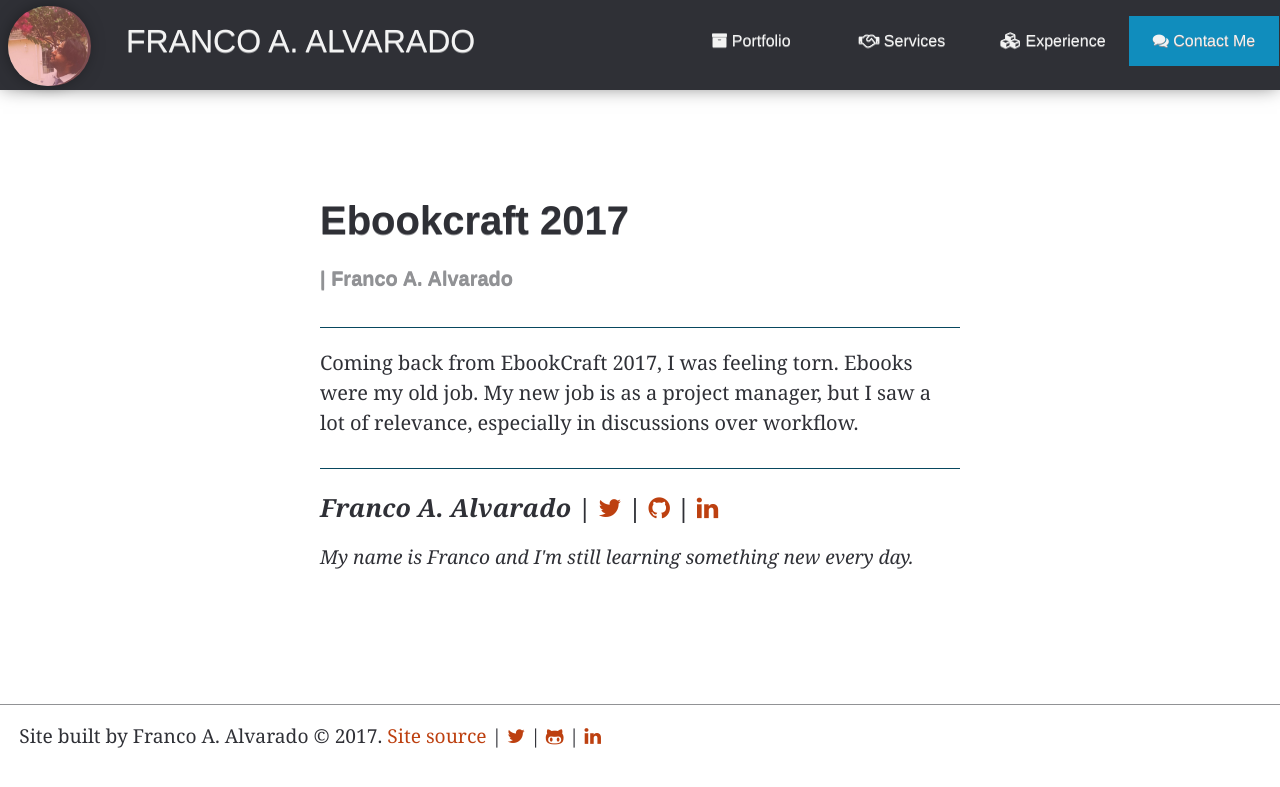
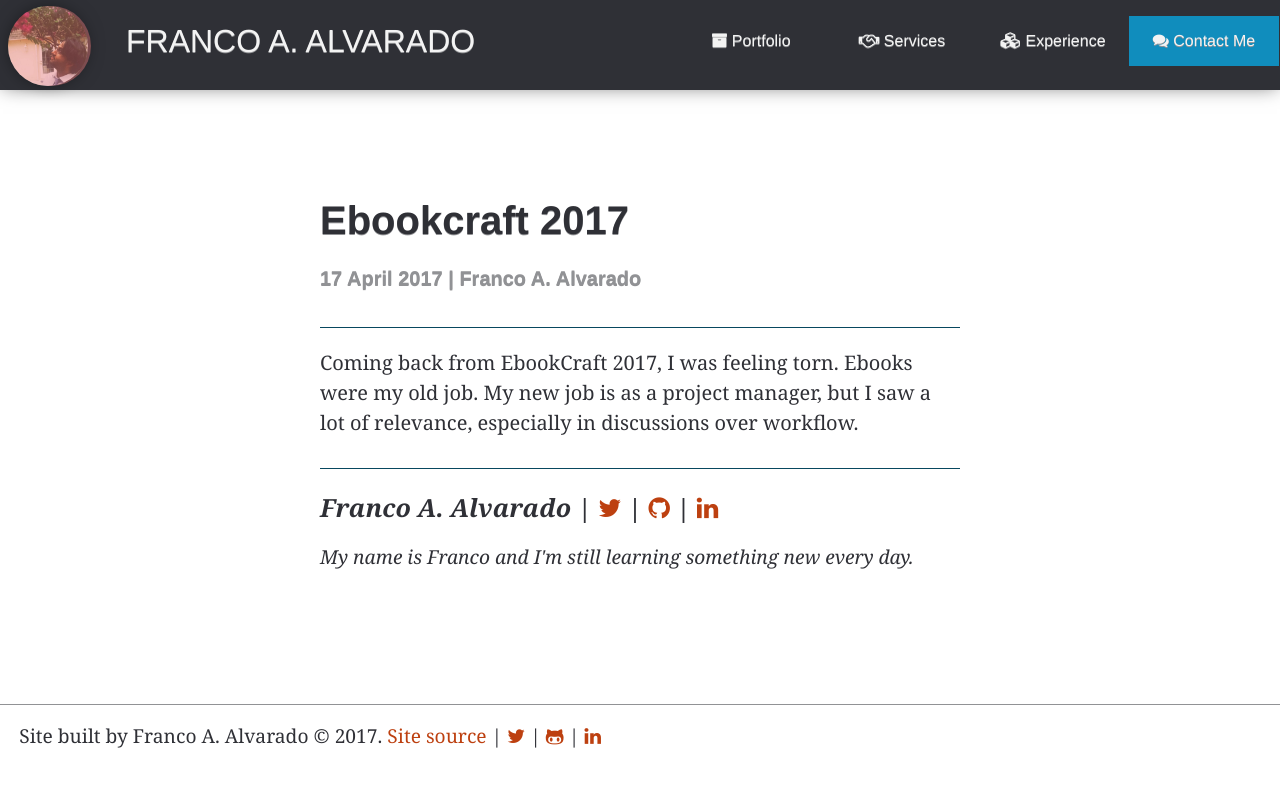
Before and after one commit to francopub/francopub.github.io, a Jekyll site: the page built from blog/_posts/2017-04-17-Ebookcraft-2017.markdown, in a window 1280 px wide. Shown: the top 787 px of the page. Built offline with Jekyll 4.4.1, drawn with Linux system fonts in a browser that asks for light colours; some web fonts are replaced.

Commit message:
insert post date
insert post date

```diff
--- a/_layouts/post.html
+++ b/_layouts/post.html
@@ -15,7 +15,7 @@ layout: default
 		{% if page.publication %}
 		<p class="post-info">from {{page.publication}}</p>
 		{% endif %}
-		<p class="byline">{{ post.date | date_to_long_string }} | {{author.name}}</p>
+		<p class="byline">{{ page.date | date_to_long_string }} | {{author.name}}</p>
 	</header>
 	<section>
 		{{content}}
--- a/blog/_posts/2017-04-17-Ebookcraft-2017.markdown
+++ b/blog/_posts/2017-04-17-Ebookcraft-2017.markdown
@@ -2,7 +2,7 @@
 date:   2017-04-17 07:30:00 -0400
 title: Ebookcraft 2017
 author: Franco
-category: blog, Digital Publishing
+category: blog
 tags: [ebookcraft, ebooks]
 ---
 
```
Also changed, not shown: 5 other files.
